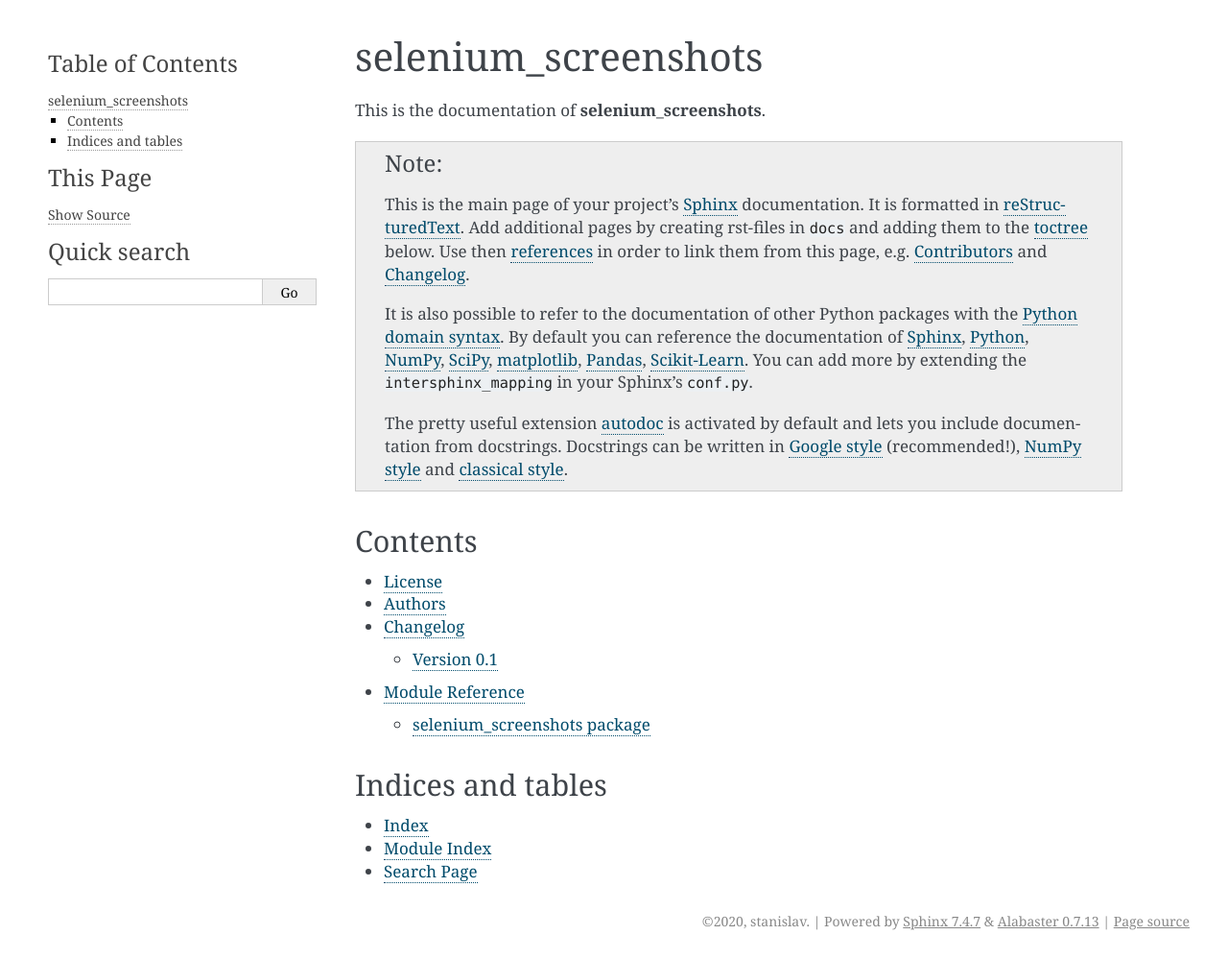
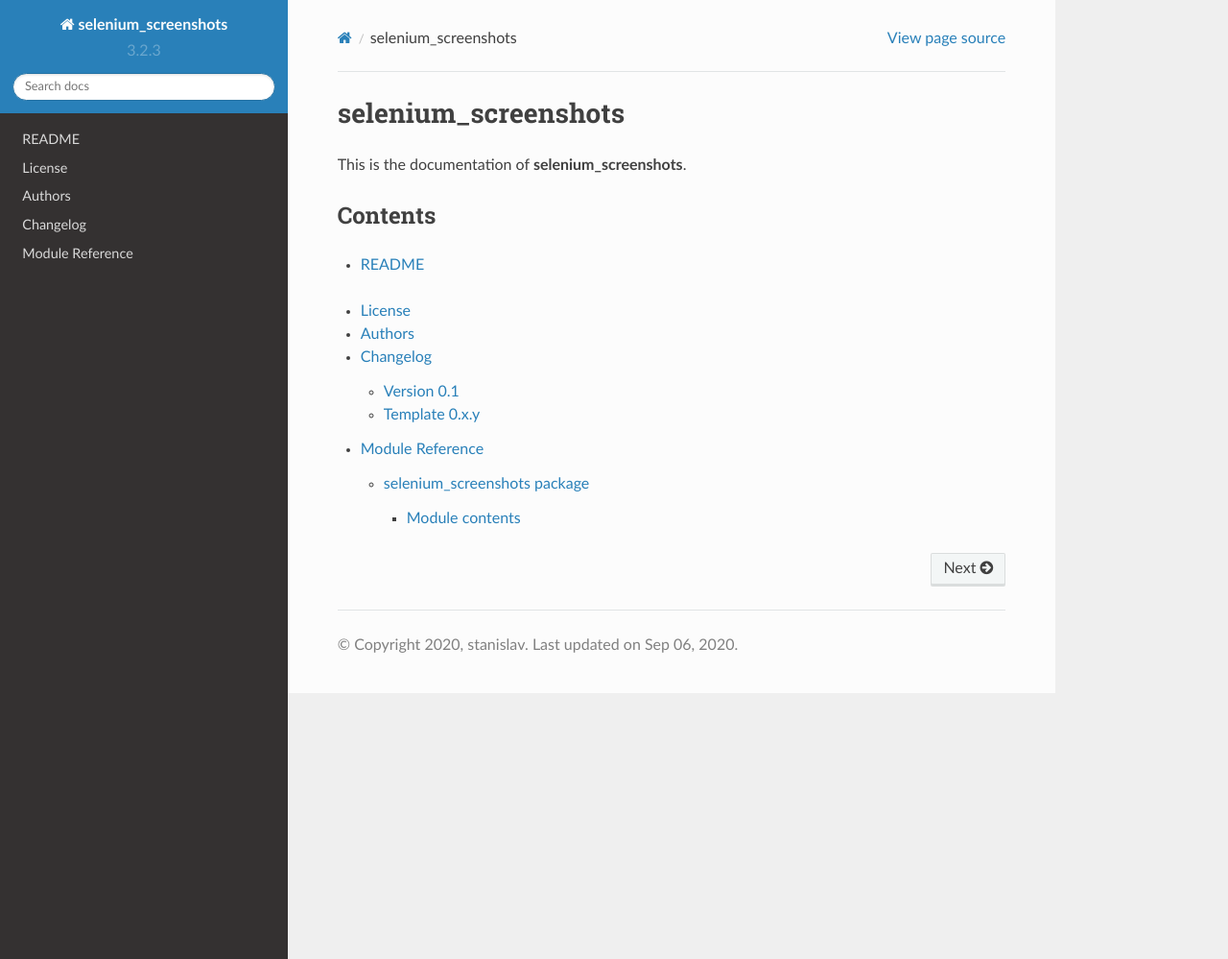
Before and after one commit to stas-prokopiev/selenium_screenshots, a Sphinx documentation site: the page built from docs/index.rst, in a window 1280 px wide and 999 px high. Shown: the whole window at 96% size. Built offline with Sphinx 7.4.7 and the Read the Docs theme 2.0.0, drawn with Linux system fonts in a browser that asks for light colours; the version number is read from the project's files by our own code.

```diff
--- a/CHANGELOG.rst
+++ b/CHANGELOG.rst
@@ -5,6 +5,11 @@ Changelog
 Version 0.1
 ===========
 
+- Initial release of this python package
+
+Template 0.x.y
+===============
+
 - Feature A added
 - FIX: nasty bug #1729 fixed
 - add your changes here!
--- /dev/null
+++ b/docs/README.rst
@@ -0,0 +1,2 @@
+.. _readme:
+.. include:: ../README.rst
--- a/docs/conf.py
+++ b/docs/conf.py
@@ -115,7 +115,7 @@ exclude_patterns = ['_build']
 
 # If true, the current module name will be prepended to all description
 # unit titles (such as .. function::).
-# add_module_names = True
+add_module_names = False
 
 # If true, sectionauthor and moduleauthor directives will be shown in the
 # output. They are ignored by default.
@@ -135,18 +135,19 @@ pygments_style = 'sphinx'
 
 # The theme to use for HTML and HTML Help pages.  See the documentation for
 # a list of builtin themes.
-html_theme = 'alabaster'
+import sphinx_rtd_theme
+html_theme = 'sphinx_rtd_theme'
 
 # Theme options are theme-specific and customize the look and feel of a theme
 # further.  For a list of options available for each theme, see the
 # documentation.
-html_theme_options = {
-    'sidebar_width': '300px',
-    'page_width': '1200px'
-}
+# html_theme_options = {
+#     'sidebar_width': '300px',
+#     'page_width': '1200px'
+# }
 
 # Add any paths that contain custom themes here, relative to this directory.
-# html_theme_path = []
+html_theme_path = [sphinx_rtd_theme.get_html_theme_path()]
 
 # The name for this set of Sphinx documents.  If None, it defaults to
 # "<project> v<release> documentation".
@@ -176,7 +177,7 @@ html_static_path = ['_static']
 
 # If not '', a 'Last updated on:' timestamp is inserted at every page bottom,
 # using the given strftime format.
-# html_last_updated_fmt = '%b %d, %Y'
+html_last_updated_fmt = '%b %d, %Y'
 
 # If true, SmartyPants will be used to convert quotes and dashes to
 # typographically correct entities.
@@ -196,16 +197,16 @@ html_static_path = ['_static']
 # html_use_index = True
 
 # If true, the index is split into individual pages for each letter.
-# html_split_index = False
+html_split_index = True
 
 # If true, links to the reST sources are added to the pages.
 # html_show_sourcelink = True
 
 # If true, "Created using Sphinx" is shown in the HTML footer. Default is True.
-# html_show_sphinx = True
+html_show_sphinx = False
 
 # If true, "(C) Copyright ..." is shown in the HTML footer. Default is True.
-# html_show_copyright = True
+html_show_copyright = True
 
 # If true, an OpenSearch description file will be output, and all pages will
 # contain a <link> tag referring to it.  The value of this option must be the
--- a/docs/index.rst
+++ b/docs/index.rst
@@ -4,56 +4,19 @@ selenium_screenshots
 
 This is the documentation of **selenium_screenshots**.
 
-.. note::
-
-    This is the main page of your project's `Sphinx`_ documentation.
-    It is formatted in `reStructuredText`_. Add additional pages
-    by creating rst-files in ``docs`` and adding them to the `toctree`_ below.
-    Use then `references`_ in order to link them from this page, e.g.
-    :ref:`authors` and :ref:`changes`.
-
-    It is also possible to refer to the documentation of other Python packages
-    with the `Python domain syntax`_. By default you can reference the
-    documentation of `Sphinx`_, `Python`_, `NumPy`_, `SciPy`_, `matplotlib`_,
-    `Pandas`_, `Scikit-Learn`_. You can add more by extending the
-    ``intersphinx_mapping`` in your Sphinx's ``conf.py``.
-
-    The pretty useful extension `autodoc`_ is activated by default and lets
-    you include documentation from docstrings. Docstrings can be written in
-    `Google style`_ (recommended!), `NumPy style`_ and `classical style`_.
-
 
 Contents
 ========
 
 .. toctree::
-   :maxdepth: 2
+   :maxdepth: 1
+
+   README <README>
+
+.. toctree::
+   :maxdepth: 3
 
    License <license>
    Authors <authors>
    Changelog <changelog>
    Module Reference <api/modules>
-
-
-Indices and tables
-==================
-
-* :ref:`genindex`
-* :ref:`modindex`
-* :ref:`search`
-
-.. _toctree: http://www.sphinx-doc.org/en/master/usage/restructuredtext/directives.html
-.. _reStructuredText: http://www.sphinx-doc.org/en/master/usage/restructuredtext/basics.html
-.. _references: http://www.sphinx-doc.org/en/stable/markup/inline.html
-.. _Python domain syntax: http://sphinx-doc.org/domains.html#the-python-domain
-.. _Sphinx: http://www.sphinx-doc.org/
-.. _Python: http://docs.python.org/
-.. _Numpy: http://docs.scipy.org/doc/numpy
-.. _SciPy: http://docs.scipy.org/doc/scipy/reference/
-.. _matplotlib: https://matplotlib.org/contents.html#
-.. _Pandas: http://pandas.pydata.org/pandas-docs/stable
-.. _Scikit-Learn: http://scikit-learn.org/stable
-.. _autodoc: http://www.sphinx-doc.org/en/stable/ext/autodoc.html
-.. _Google style: https://github.com/google/styleguide/blob/gh-pages/pyguide.md#38-comments-and-docstrings
-.. _NumPy style: https://numpydoc.readthedocs.io/en/latest/format.html
-.. _classical style: http://www.sphinx-doc.org/en/stable/domains.html#info-field-lists
```
Also changed, not shown: CONTRIBUTING.rst (added, +8 -0 lines), README.rst (+77 -8 lines), requirements.txt (+2 -17 lines), setup.cfg (+17 -6 lines), 5 other files.
